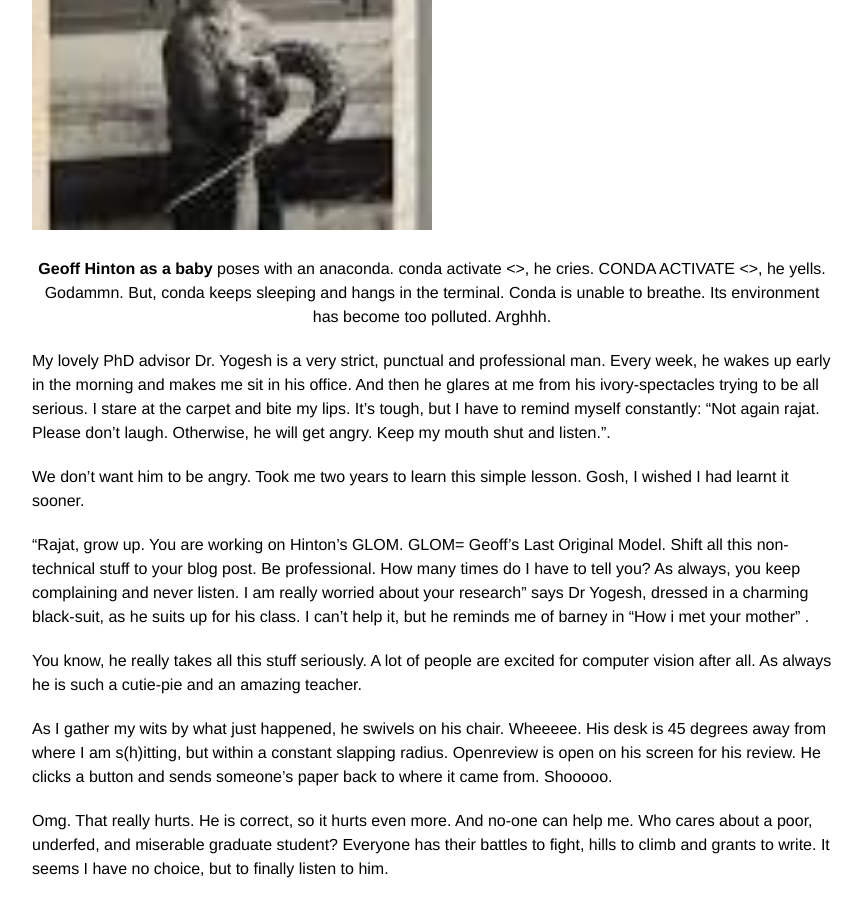
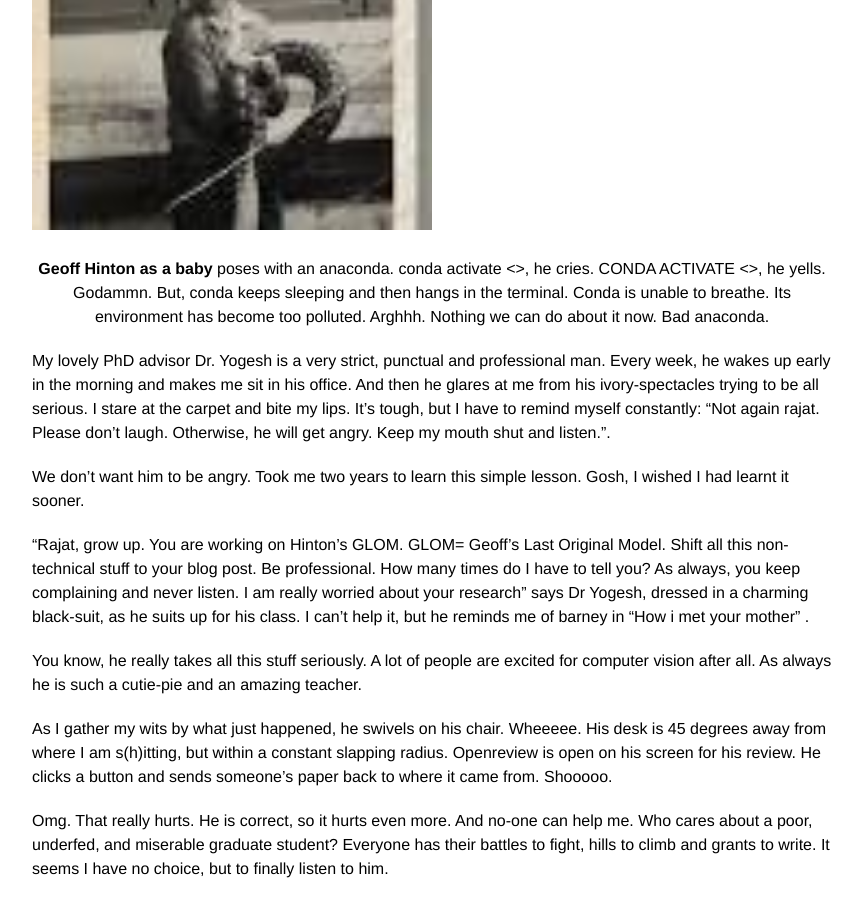
Before and after one commit to rajatmodi62/rajatmodi62.github.io, a Jekyll site: the page built from _posts/2024-10-26-hinton_apm.md, in a window 1280 px wide and 900 px high, scrolled down 514 px. Shown: the whole window, without its empty margins (208-1070 px from the left). Built offline with Jekyll 4.4.1, drawn with Linux system fonts in a browser that asks for light colours; comment, search, counter and statistics services are not loaded.

Commit message:
soft link blog

```diff
--- a/_posts/2024-10-26-hinton_apm.md
+++ b/_posts/2024-10-26-hinton_apm.md
@@ -12,7 +12,7 @@ date:   2024-10-26 11:00:00
     <img class="img-fluid" src="{{ site.baseurl }}\assets\img\apm\baby_hinton.jpg" style="width: 50%; height: auto;"> <!-- Image width is 50% of its parent -->
 </div>
 <div class="caption" style="text-align: center;">
-    <b>Geoff Hinton as a baby</b> poses with an anaconda. conda activate <>, he cries. CONDA ACTIVATE <>, he yells. Godammn. But, conda keeps sleeping and hangs in the terminal. Conda is unable to breathe. Its environment has become too polluted. Arghhh.
+    <b>Geoff Hinton as a baby</b> poses with an anaconda. conda activate <>, he cries. CONDA ACTIVATE <>, he yells. Godammn. But, conda keeps sleeping and then hangs in the terminal. Conda is unable to breathe. Its environment has become too polluted. Arghhh. Nothing we can do about it now. Bad anaconda.
 </div>
 
 My lovely PhD advisor Dr. Yogesh is a very strict, punctual and professional man. Every week, he wakes up early in the morning and makes me sit in his office. And then he glares at me from his ivory-spectacles trying to be all serious. I stare at the carpet and bite my lips. It's tough, but I have to remind myself constantly: "Not again rajat. Please don't laugh. Otherwise, he will get angry. Keep my mouth shut and listen.".
```
